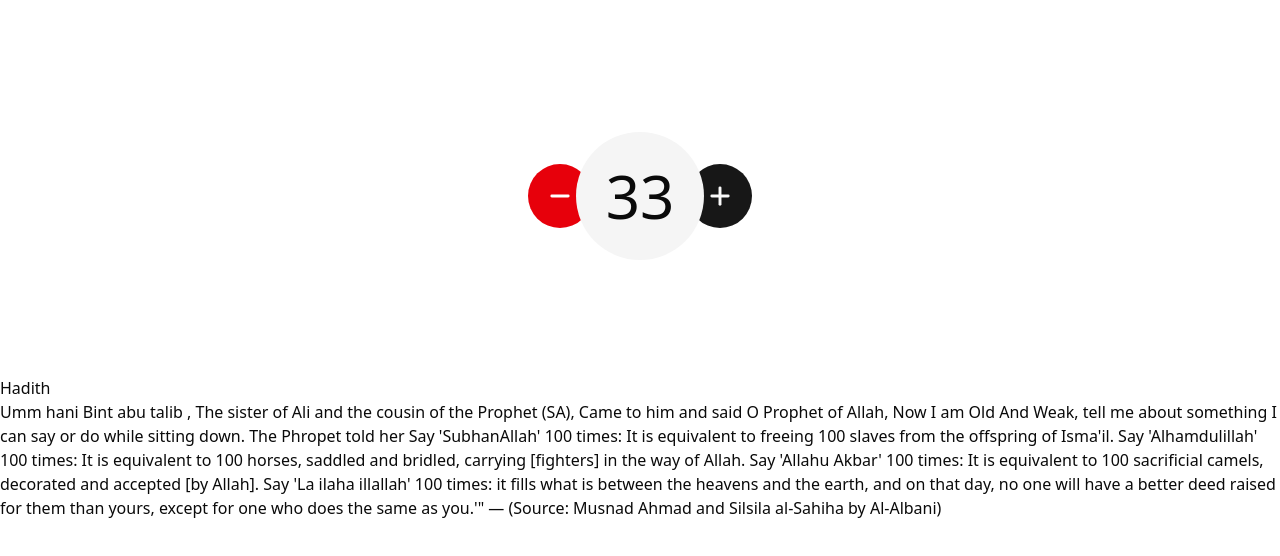
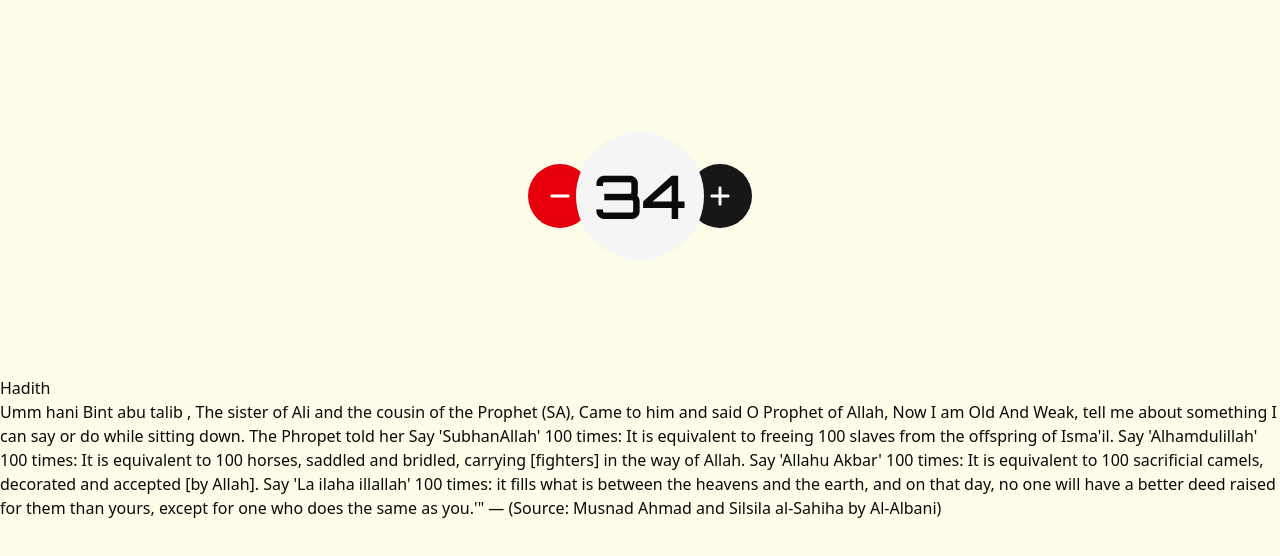
Before and after one commit to rifat328/zikir, a Next.js app in the folder zikir/: page / in a window 1280 px wide. Shown: the top 556 px of the page. Built offline with nearby package versions, Linux system fonts and the light colour scheme.

Commit message:
all the fronts fixed and counter style fix.

```diff
--- a/zikir/app/globals.css
+++ b/zikir/app/globals.css
@@ -9,6 +9,9 @@
   --color-foreground: var(--foreground);
   --font-sans: var(--font-geist-sans);
   --font-mono: var(--font-geist-mono);
+  --font-orbitron: var(--font-orbitron-english);
+  --font-amiri: var(--font-amiri-arabic);
+  --font-nico: var(--font-nico-moji);
   --color-sidebar-ring: var(--sidebar-ring);
   --color-sidebar-border: var(--sidebar-border);
   --color-sidebar-accent-foreground: var(--sidebar-accent-foreground);
--- a/zikir/app/layout.js
+++ b/zikir/app/layout.js
@@ -1,26 +1,42 @@
-import { Geist, Geist_Mono } from "next/font/google";
+import { Geist, Geist_Mono, Amiri, Orbitron } from "next/font/google";
+import localFont from "next/font/local";
 import "./globals.css";
 
 const geistSans = Geist({
   variable: "--font-geist-sans",
   subsets: ["latin"],
 });
-
 const geistMono = Geist_Mono({
   variable: "--font-geist-mono",
   subsets: ["latin"],
 });
 
+const AmiriArabic = Amiri({
+  variable: "--font-amiri-arabic",
+  subsets: ["latin", "arabic"],
+  weight: ["400", "700"],
+});
+const orbitronEnglish = Orbitron({
+  variable: "--font-orbitron-english",
+  subsets: ["latin"],
+  weight: ["400", "500", "600"],
+});
+
+const nicoMoji = localFont({
+  src: "../public/fonts/NicoMoji-Regular.ttf",
+  variable: "--font-nico-moji",
+  display: "swap",
+});
 export const metadata = {
-  title: "Create Next App",
-  description: "Generated by create next app",
+  title: "Zikir App",
+  description: "Do your daily Zikir (Digital tasbih , Zikir Counter)",
 };
 
 export default function RootLayout({ children }) {
   return (
     <html lang="en">
       <body
-        className={`${geistSans.variable} ${geistMono.variable} antialiased`}
+        className={`bg-[#FDFCE8] ${geistSans.variable} ${geistMono.variable} ${nicoMoji.variable} ${AmiriArabic.variable} ${orbitronEnglish.variable} antialiased`}
       >
         {children}
       </body>
--- a/zikir/app/page.js
+++ b/zikir/app/page.js
@@ -15,9 +15,9 @@ export default function Home() {
             <Minus size={32} strokeWidth={2.5} className="size-7" />
           </Button>
 
-          <h2 className="w-32 h-32 -mx-4 rounded-full z-10 bg-accent flex justify-center items-center text-6xl">
+          <h2 className="w-32 h-32 -mx-4 rounded-full z-10 bg-accent font-orbitron font-medium flex justify-center items-center text-6xl">
             {" "}
-            33
+            34
           </h2>
 
           <Button className="rounded-full cursor-pointer bg-primary w-16 h-16">
```
Also changed, not shown: zikir/public/fonts/NicoMoji-Regular.ttf (added).
